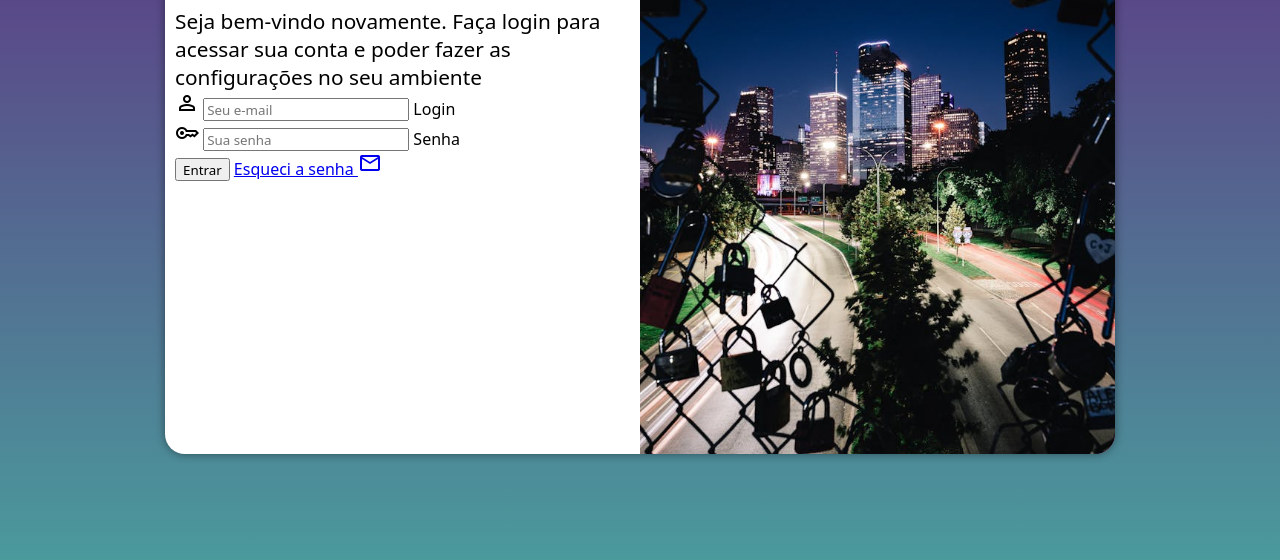
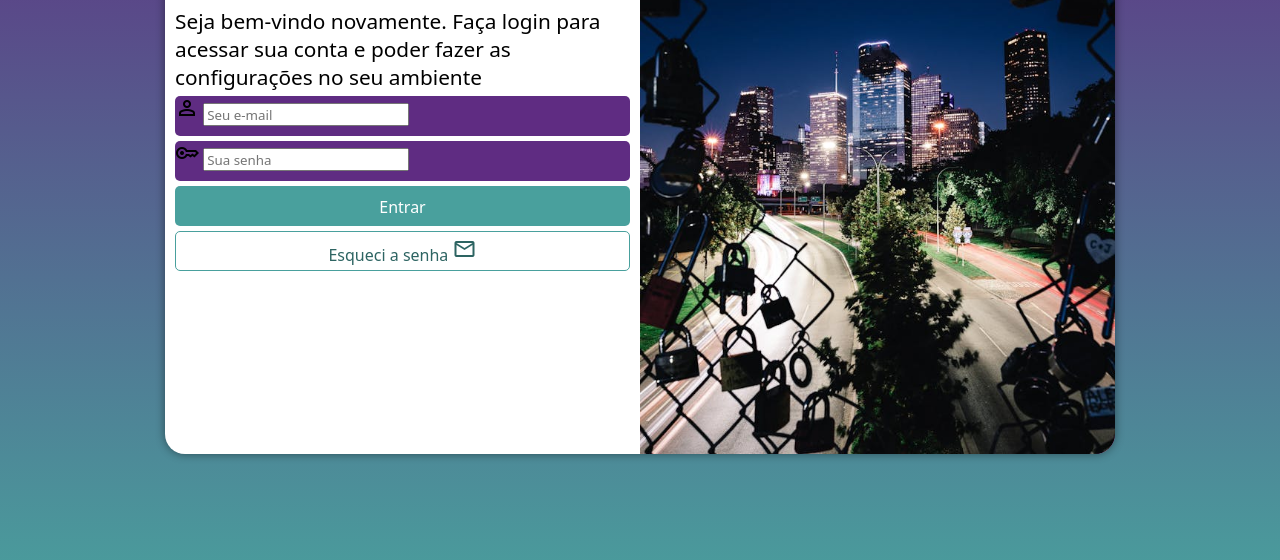
Before and after one commit to GiuseppeRodrigues/projeto-login, a plain HTML site: page index.html in a window 1280 px wide. Shown: the part 196-756 px from the top of the page. Drawn offline with nearby package versions, Linux system fonts and the light colour scheme.

Commit message:
formatacao do formulario

```diff
--- a/estilos/style.css
+++ b/estilos/style.css
@@ -27,18 +27,18 @@ section#login{
     left: 50%;
     transform: translate(-50% ,-50%);
     background-color: white;
-    width: 250px;
+    width: 260px;
     height: 500px;
     border-radius: 20px;
     overflow: hidden;
     box-shadow: 0px 0px 10px rgba(0, 0, 0, 0.445);
-    transition: width .3s; height: .3s;
+    transition: width: .3s; height: .3s;
     transition-timing-function: ease;
 }
 section#login div#imagem{
     display: block;
     background: #5f2c82 url(../imagens/pexels-juan-nino-3824481-9556596.jpg) no-repeat;
-    height: 250px;
+    height: 200px;
     background-size: cover;
     background-position: left bottom;
 
@@ -54,3 +54,49 @@ div#formulario h1{
 div#formulario p{
     font-size: 0.8em;
 }
+form input[type=submit]{
+    display: block;
+    font-size: 1em;
+    width: 100%;
+    height: 40px;
+    background-color: #49a09d ;
+    color: white;
+    border: none;
+    border-radius: 5px;
+    cursor: pointer;
+}
+form input[type=submit]:hover {
+    background-color:  #357573;
+}
+form a.botao{
+    display: block;
+    text-align: center;
+    font-size: 1em;
+    width: 100%;
+    height: 40px;
+    padding-top: 5px;
+    margin-top: 5px;
+    background-color:white;
+    color: #2d6462;
+    border: 1px solid  #49a09d;
+    border-radius: 5px;
+    text-decoration: none;
+}
+form a.botao i{
+    font-size: 0.8em;
+}
+form a.botao:hover{
+    background-color: #6cd3cf;
+}
+form div.campo{
+    background-color:  #5f2c82;
+    display: block;
+    width: 100%;
+    height: 40px;
+    border-radius: 5px;
+    margin: 5px 0px;
+
+}
+form label{
+    display: none;
+}
--- a/index.html
+++ b/index.html
@@ -33,9 +33,7 @@
 
 
                 <input type="submit" value="Entrar">
-                <a href="esqueci.html">Esqueci a senha  <span class="material-symbols-outlined"> mail
-                </span>
-                     </a>
+                <a href="esqueci.html" class="botao">Esqueci a senha  <span class="material-symbols-outlined"> mail</span></a>
             </form>
           </div>
         </section>
```
